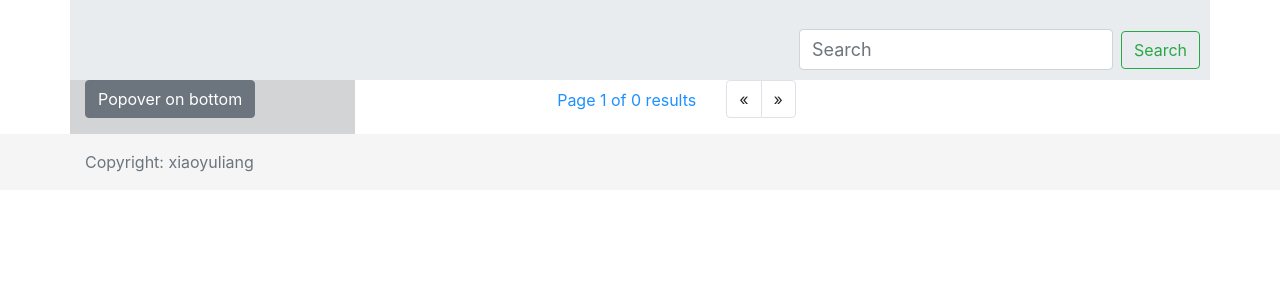
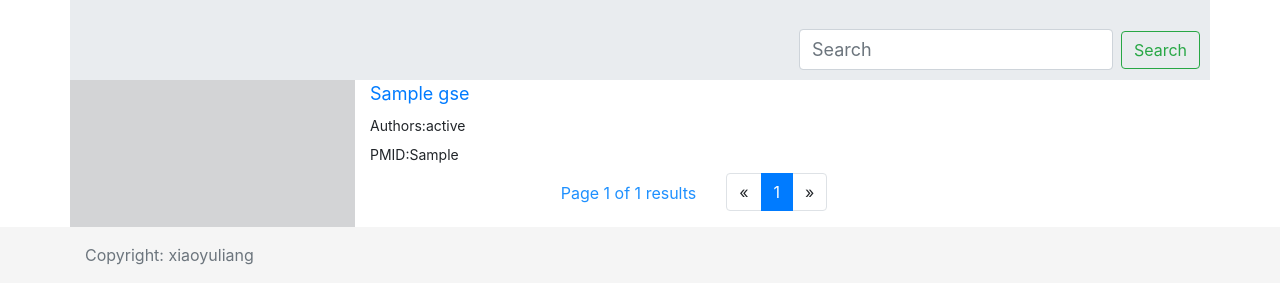
Before and after one commit to Mosswoods/webdesign, a Flask app: a page that uses templates/Data.html in a window 1280 px wide. Shown: the part 56-360 px from the top of the page. Run offline with Flask 2, Linux system fonts and the light colour scheme; tables that the repository leaves empty hold one stand-in row (values such as "Sample post"); some libraries are stand-ins or nearby versions.

Commit message:
DATA页面修改

```diff
--- a/app.py
+++ b/app.py
@@ -33,7 +33,6 @@
                                  GSM.Platform.like("%" + pltf + "%") if pltf is not None else "",
                                  GSM.Characteristics.like("%" + ort + "%") if ort is not None else "")
     gsm_data = gsm_datas.paginate(page=page, per_page=limit)
-    # print("org:", org, " src: ", src)
     return render_template('Search.html', gsm_data=gsm_data, src=src, org=org, exp_type=exp_type, pltf=pltf, ort=ort)
 
 
@@ -48,15 +47,15 @@
             title = ""
     print(title)
     page = int(request.args.get('page', 1))
-    quotes = Quotes.query.filter(Quotes.title.like("%" + title + "%") if title is not None else "")
-    quote = quotes.paginate(page=page, per_page=limit)
+    gses = GSE.query.filter(GSE.Title.like("%" + title + "%") if title is not None else "")
+    gse = gses.paginate(page=page, per_page=limit)
 
-    return render_template('Data.html', quote=quote, title=title)
+    return render_template('Data.html', gse=gse, title=title)
 
 
-@app.route('/detail/<pmid>/')
-def detail(pmid):
-    content = Quotes.query.filter(Quotes.pmid == pmid).first()
+@app.route('/detail/<gse_num>/')
+def detail(gse_num):
+    content = GSE.query.filter(GSE.GSE_num == gse_num).first()
 
     return render_template('detail.html', content=content)
 
--- a/templates/Data.html
+++ b/templates/Data.html
@@ -19,34 +19,29 @@
                 </form>
             </div>
             <div class="col-sm-3">
-                <button type="button" class="btn btn-secondary" data-container="body" data-toggle="popover"
-                        data-placement="bottom" data-content="Vivamus
-sagittis lacus vel augue laoreet rutrum faucibus.">
-                    Popover on bottom
-                </button>
             </div>
             <div class="col-sm-9">
                 <div class="result">
-                    {% for i in quote.items %}
+                    {% for i in gse.items %}
                         <dl>
-                            <dd id="title"><a href="{{ url_for('detail', pmid=i.pmid) }}">{{ i.title }}</a></dd>
-                            <dd class="auth">Authors:{{ i.authors }}</dd>
-                            <dd class="auth">PMID:{{ i.pmid }}</dd>
+                            <dd id="title"><a href="{{ url_for('detail', gse_num=i.GSE_num) }}">{{ i.Title }}</a></dd>
+                            <dd class="auth">Authors:{{ i.Status }}</dd>
+                            <dd class="auth">PMID:{{ i.GSE_num }}</dd>
                         </dl>
                     {% endfor %}
                 </div>
                 <div class="row">
                     <div class="col-sm-5"
                          style="font-size: medium; color: dodgerblue; text-align: right; margin-top: 8px;">
-                        <p>Page {{ quote.page }} of {{ quote.total }} results</p>
+                        <p>Page {{ gse.page }} of {{ gse.total }} results</p>
                     </div>
                     <div class="col-sm-7">
                         <nav aria-label="Page navigation example">
                             <ul class="pagination">
                                 <li class="page-item">
-                                    {% if quote.has_prev %}
+                                    {% if gse.has_prev %}
                                         <a class="page-link"
-                                           href="{{ url_for('Data', title=title) }}?page={{ quote.prev_num }}"
+                                           href="{{ url_for('Data', title=title) }}?page={{ gse.prev_num }}"
                                            aria-label="Previous">
                                             <span aria-hidden="true">&laquo;</span>
                                         </a>
@@ -55,9 +50,9 @@
                                                 aria-hidden="true">&laquo;</span></a>
                                     {% endif %}
                                 </li>
-                                {% for page in quote.iter_pages() %}
+                                {% for page in gse.iter_pages() %}
                                     {% if page %}
-                                        {% if page == quote.page %}
+                                        {% if page == gse.page %}
                                             <li class="page-item active"><a class="page-link"
                                                                             href="#">{{ page }} <span
                                                     class="sr-only">(current)</span>
@@ -72,9 +67,9 @@
                                     {% endif %}
                                 {% endfor %}
                                 <li class="page-item">
-                                    {% if quote.has_next %}
+                                    {% if gse.has_next %}
                                         <a class="page-link"
-                                           href="{{ url_for('Data', title=title) }}?page={{ quote.next_num }}"
+                                           href="{{ url_for('Data', title=title) }}?page={{ gse.next_num }}"
                                            aria-label="Next">
                                             <span aria-hidden="true">&raquo;</span>
                                         </a>
--- a/templates/base.html
+++ b/templates/base.html
@@ -53,10 +53,6 @@
                 </div>
             </li>
         </ul>
-{#        <form class="form-inline my-2 my-lg-0">#}
-{#            <input class="form-control mr-sm-2" type="text" placeholder="Search" aria-label="Search">#}
-{#            <button class="btn btn-outline-success my-2 my-sm-0" type="submit">Search</button>#}
-{#        </form>#}
     </div>
 </nav>
 
```
Also changed, not shown: templates/detail.html (+4 -4 lines).
